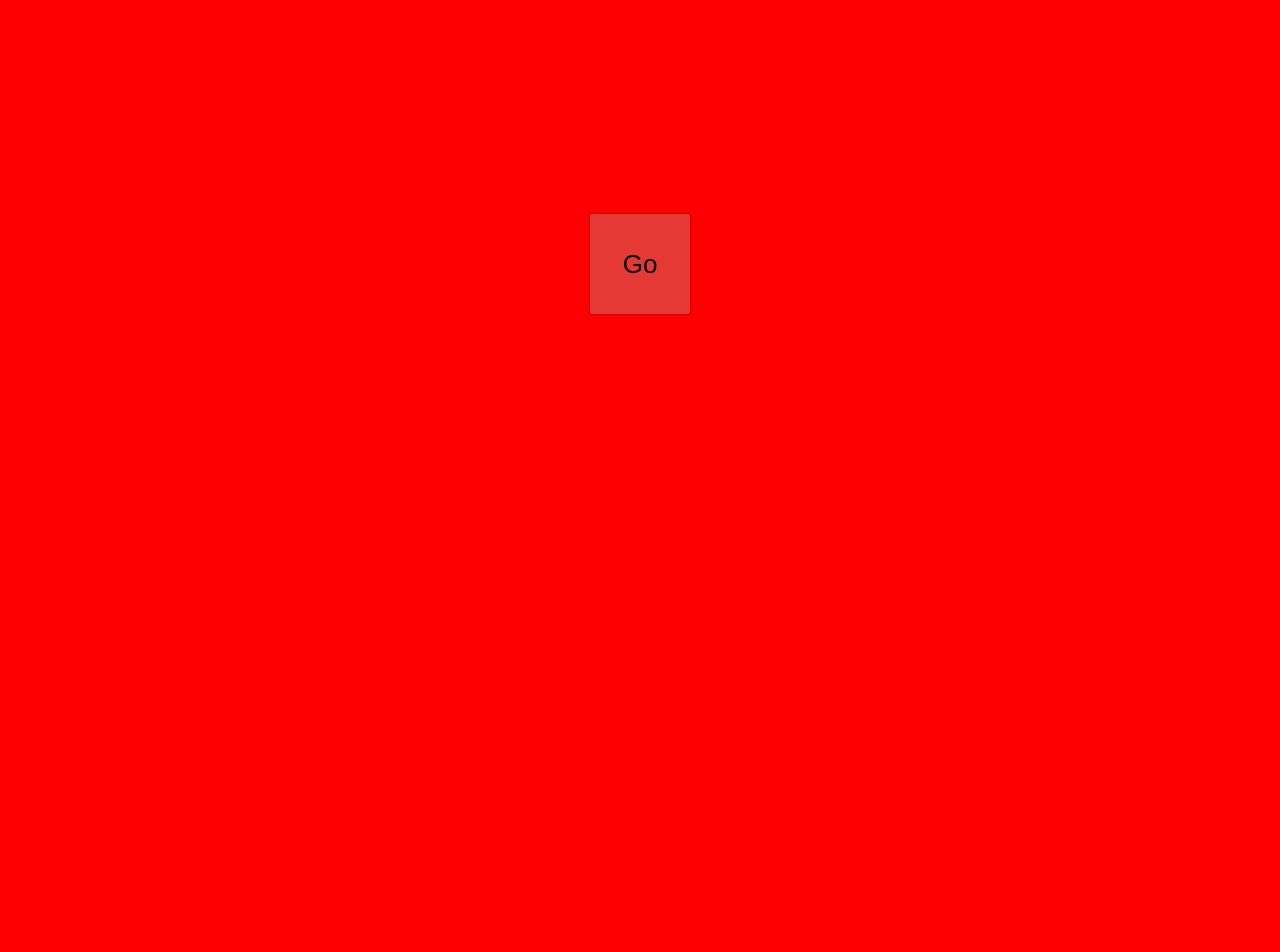
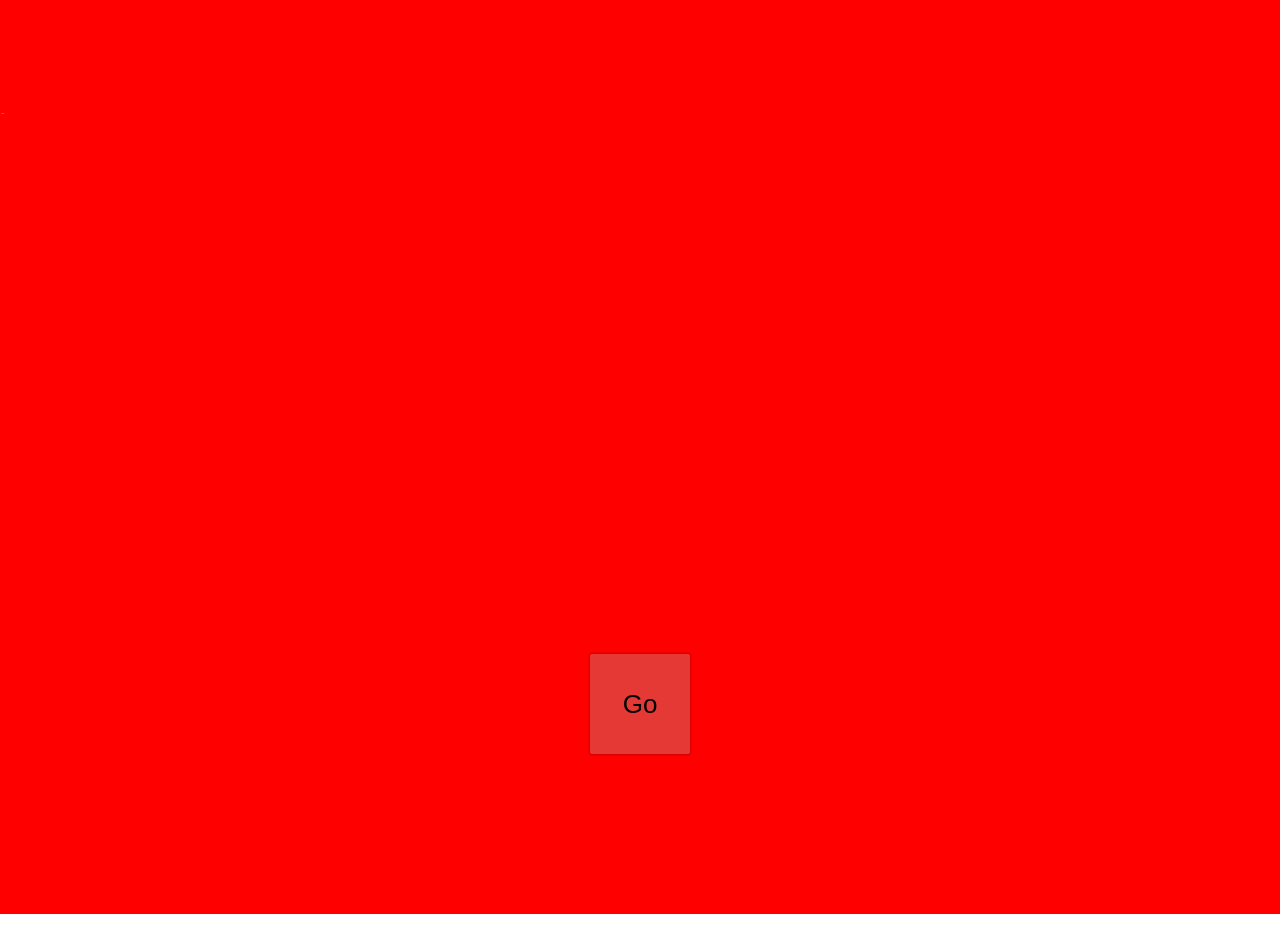
Before and after one commit to fullirondesign/svg-morphing, a React (Create React App) app: page / in a window 1280 px wide. Shown: the part 686-1638 px from the top of the page. After the commit the page ends 1600 px from the top, so only its background shows below. Built offline with nearby package versions, Linux system fonts and the light colour scheme.

Commit message:
state added

```diff
--- a/src/components/animations/background-svg-anime.js
+++ b/src/components/animations/background-svg-anime.js
@@ -1,11 +1,11 @@
 // HOOK animation for SVG background morphing
 
-import React, {useState} from "react";
+import React, { useState } from "react";
 import anime from "animejs"; // animation library
 
 //  SVG itself ----
-const svg = (animationId) => {
-  return(
+const svg = animationId => {
+  return (
     <svg
       id={`${animationId}`}
       width="auto"
@@ -14,41 +14,72 @@ const svg = (animationId) => {
       preserveAspectRatio="none"
       // x="0px" y="0px"
     >
-      <path class={`${animationId}`} d="M 1920 1080 L 1474.6 1080 S 1137.53 1080 969 1080 c -168 000 -2000 220 -304 -471 S 155 1080 0 1080 V 0 H 1920 Z"/>
+      <path
+        class={`${animationId}`}
+        d="M 1920 1080 L 1474.6 1080 S 1137.53 1080 969 1080 c -168 000 -2000 220 -304 -471 S 155 1080 0 1080 V 0 H 1920 Z"
+      />
     </svg>
-
-  )
+  );
 };
 
+// hook ----
+const BgSVGanime = ({ children, animationId }) => {
+  // state
+  const [animationStage, setAnimationStage] = useState("start");
 
   // morphing onClick function ----
-const handleClick = (animationId) => {
-  console.log (`click on ${animationId}`)
-  console.log ("svg: ",svg(animationId))
+  const handleClick = (
+    animationId,
+
+
+  ) => {
+    console.log(`click on ${animationId}`);
+    console.log("svg: ", svg(animationId));
+    console.log("animationStage: ", animationStage);
+
+    if (animationStage === "start") {
+      setAnimationStage("end");
+      console.log(
+        `animation stage: ${animationStage}, animation id: ${animationId}`
+      );
+    } else
+    if (animationStage === "end") {
+      setAnimationStage("start");
+      console.log(`animation error ${animationId}`);
+    } else {
+      console.log(`animation error ${animationId}`);
+    }
+
     anime({
       targets: `.${animationId}`,
       d: [
-      { value: "M 1920 1080 L 1474.6 584 S 1137.53 679 969 679 c -168 0 -504 -471 -504 -471 S 155 1080 0 1080 V 0 H 1920 Z" },
-      { value: "M 1920 1080 L 1974.6 -200 S 1137.53 -200 969 -300 c -168 -100 -504 -471 -904 -471 S 15 0 0 1080 V 0 H 1920 Z" },
+        {
+          value:
+            "M 1920 1080 L 1474.6 584 S 1137.53 679 969 679 c -168 0 -504 -471 -504 -471 S 155 1080 0 1080 V 0 H 1920 Z"
+        },
+        {
+          value:
+            "M 1920 1080 L 1974.6 -200 S 1137.53 -200 969 -300 c -168 -100 -504 -471 -904 -471 S 15 0 0 1080 V 0 H 1920 Z"
+        }
         // { value: "M 1920 1080 L 1474.6 1080 S 1137.53 1080 969 1080 c -168 000 -2000 220 -304 -471 S 155 1080 0 1080 V 0 H 1920 Z" }
       ],
       easing: "easeInQuad",
       duration: 2000,
       loop: false,
       autoplay: false
-  })
-  .play()
-  console.log ("anime result", anime());
-}
+    }).play();
+    console.log("anime result", anime());
+  };
 
-// hook ----
-const BgSVGanime = ({ children, animationId = {} }) => (
+  return (
     <div className="animation">
       {svg(animationId)}
+      {animationStage}
       <div className="butt" onClick={() => handleClick(animationId)}>
         go
       </div>
     </div>
-)
+  );
+};
 
-export default BgSVGanime
+export default BgSVGanime;
--- a/src/css/main.css
+++ b/src/css/main.css
@@ -9,7 +9,6 @@ body {
   fill: #f00;
   width: 100%;
   height: 100%;
-  top: 600;
   left: 0;
   position: absolute;
   pointer-events: none;
@@ -20,6 +19,12 @@ body {
   font-size: 1.4em;
   margin: 10px 0;
   cursor: pointer;
+}
+#morph {
+  top: 0%;
+}
+#lis {
+  top: 100%;
 }
 .butt {
   display: flex;
--- a/src/css/main.styl
+++ b/src/css/main.styl
@@ -12,7 +12,7 @@ svg
     fill red
     width 100%
     height 100%
-    top 600
+    // top 600
     left 0
     position absolute
     pointer-events none
@@ -21,6 +21,12 @@ svg
         font-size 1.4em
         margin 10px 0
         cursor pointer
+#morph
+    top 00%
+
+#lis
+    top 100%
+
 
 
 .butt
```
Lines whose indentation alone changed are shown as unchanged.
